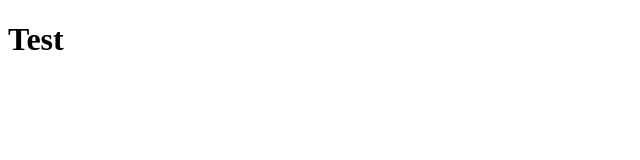
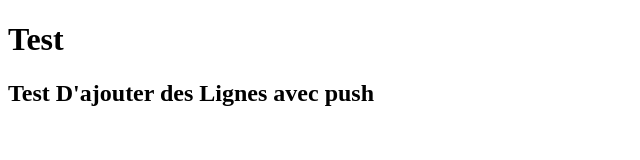
Before and after one commit to HEHLAULucas/blocus, a plain HTML site: page index.html in a window 1280 px wide. Shown: the whole page, without its empty margins (0-640 px from the left). Drawn offline with Linux system fonts and the light colour scheme.

Commit message:
Second test <h2>

```diff
--- a/index.html
+++ b/index.html
@@ -8,6 +8,7 @@
 	</head>
     <body>
 		<h1> Test </h1>
+		<h2> Test D'ajouter des Lignes avec push </h2>
 
     </body>
 </html>
```
